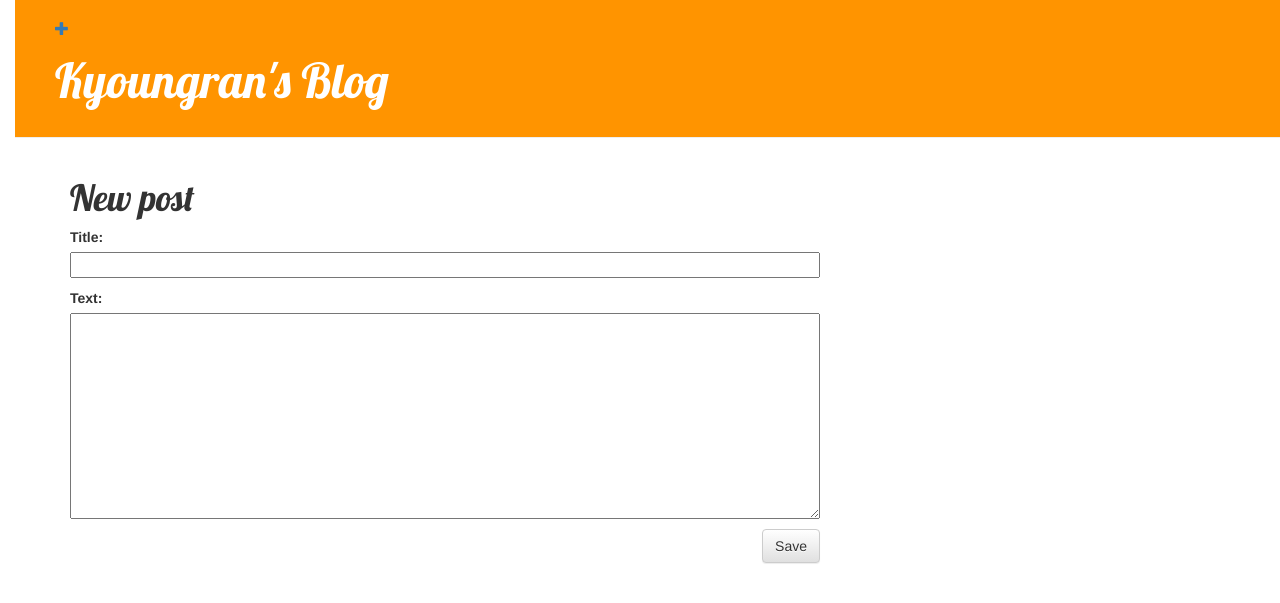
After one commit to KyoungRan/Django_Tutorial, a Django app: page /post/new/ in a window 1280 px wide. The commit adds this page. Shown: the top 603 px of the page. Run offline with Django 3.2, Linux system fonts and the light colour scheme; some libraries are stand-ins or nearby versions.

Commit message:
added New for posting

```diff
--- /dev/null
+++ b/Blog-djangogirls/blog/forms.py
@@ -0,0 +1,8 @@
+from django import forms
+from .models import Post
+
+class PostForm(forms.ModelForm):
+
+    class Meta:
+        model = Post
+        fields = ('title', 'text',)
--- a/Blog-djangogirls/blog/templates/blog/base.html
+++ b/Blog-djangogirls/blog/templates/blog/base.html
@@ -11,6 +11,9 @@
 
   <body>
     <div class="page-header">
+      <a href="{% url 'post_new' %}" class="top=menu">
+        <span class="glyphicon glyphicon-plus"></span>
+      </a>
       <h1><a href="/">Kyoungran's Blog</a></h1>
     </div>
     <div class="content container">
--- /dev/null
+++ b/Blog-djangogirls/blog/templates/blog/post_edit.html
@@ -0,0 +1,10 @@
+{% extends 'blog/base.html' %}
+
+{% block content %}
+  <h1>New post</h1>
+  <form method="POST" class="post-form">
+    {% csrf_token %}
+    {{ form.as_p }}
+    <button type="submit" class="save btn btn-default">Save</button>
+  </form>
+{% endblock %}
--- a/Blog-djangogirls/blog/urls.py
+++ b/Blog-djangogirls/blog/urls.py
@@ -4,4 +4,5 @@ from . import views
 urlpatterns = [
     url(r'^$', views.post_list, name='post_list'),
     url(r'^post/(?P<pk>[0-9]+)/$', views.post_detail, name='post_detail'),
+    url(r'^post/new/$', views.post_new, name="post_new"),
 ]
--- a/Blog-djangogirls/blog/views.py
+++ b/Blog-djangogirls/blog/views.py
@@ -1,6 +1,7 @@
-from django.shortcuts import render, get_object_or_404
+from django.shortcuts import render, get_object_or_404, redirect
 from django.utils import timezone
 from .models import Post
+from .forms import PostForm
 
 def post_list(request):
     posts = Post.objects.filter(published_date__lte=timezone.now()).order_by('published_date')
@@ -9,3 +10,17 @@ def post_list(request):
 def post_detail(request, pk):
     post = get_object_or_404(Post, pk=pk)
     return render(request, 'blog/post_detail.html', {'post': post})
+
+def post_new(request):
+    if request.method == "POST":
+        form = PostForm(request.POST)
+        if form.is_valid():
+            post = form.save(commit=False)
+            post.author = request.user
+            post.published_date = timezone.now()
+            post.save()
+            return redirect('post_detail', pk=post.pk)
+    else:
+        form = PostForm()
+
+    return render(request, 'blog/post_edit.html', {'form': form})
```
Also changed, not shown: Blog-djangogirls/db.sqlite3.
